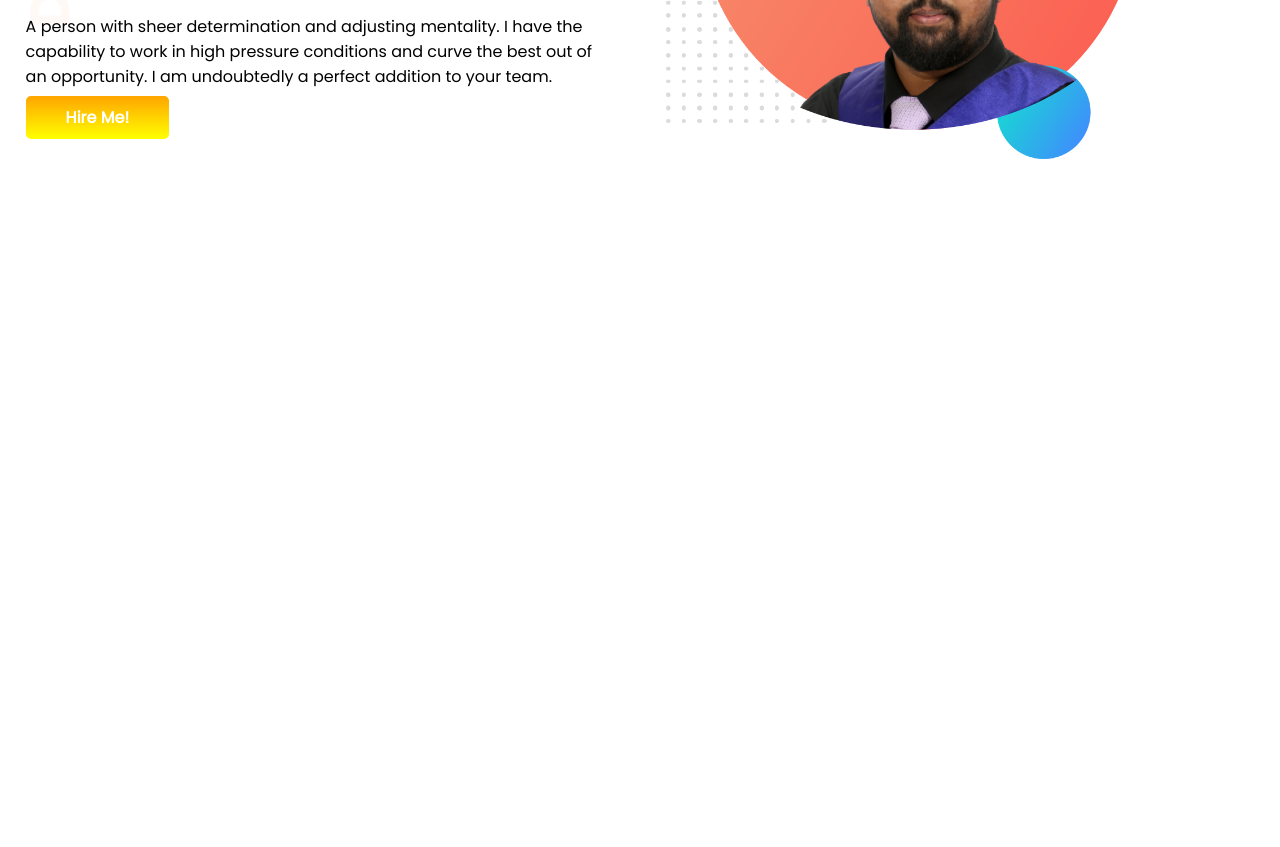
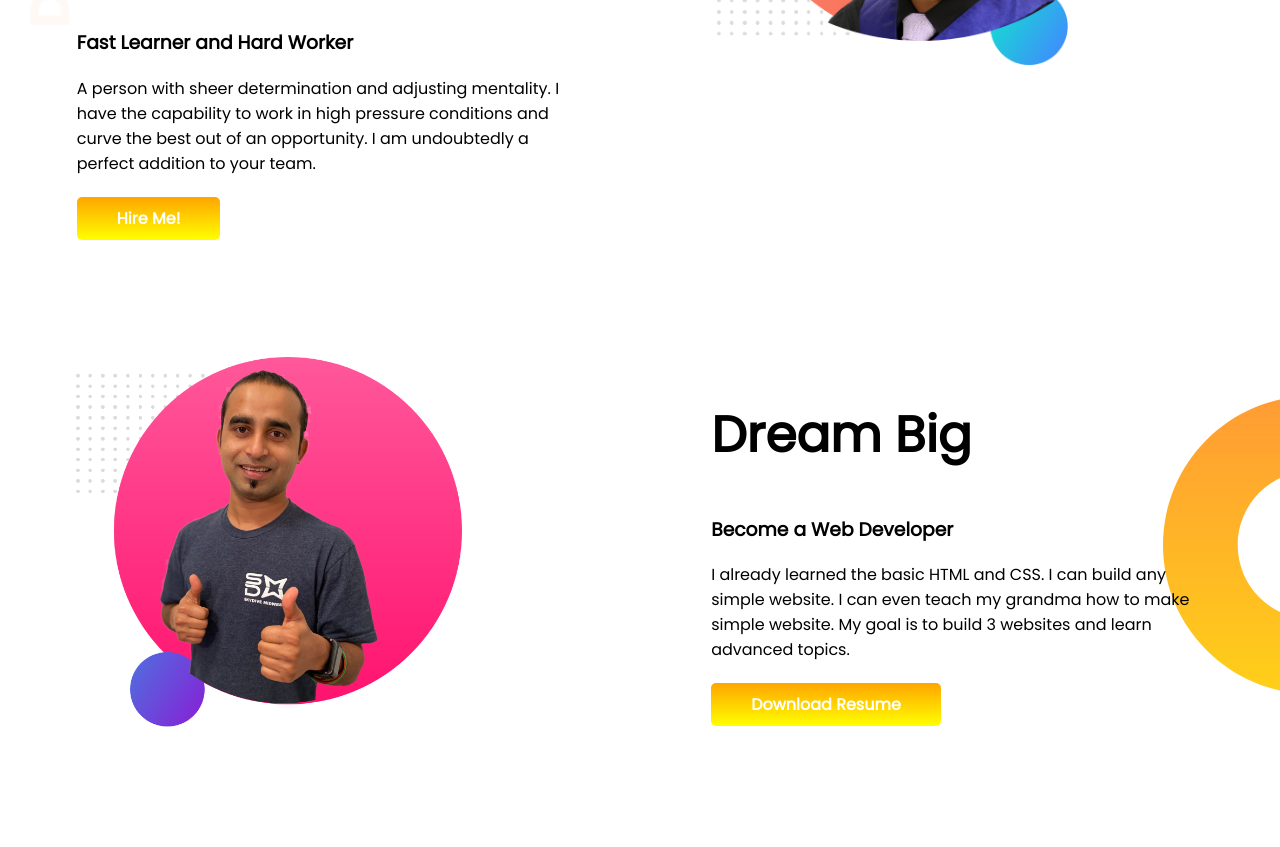
Before and after one commit to istekharulhaque/developer-portfolio, a plain HTML site: page index.html in a window 1280 px wide. Shown: the part 334-1181 px from the top of the page. Before the commit the page ends 800 px from the top, so only its background shows below. Drawn offline with Linux system fonts and the light colour scheme.

Commit message:
Dream Added

```diff
--- a/index.html
+++ b/index.html
@@ -18,7 +18,8 @@
             <h1>Welcome To</h1>
             <h1><span class="orange-color">Istekharul's</span> Portfolio</h1>
             <h3>Fast Learner and Hard Worker</h3>
-            <p>A person with sheer determination and adjusting mentality. I have the capability to work in high pressure
+            <p class="line-spacing">A person with sheer determination and adjusting mentality. I have the capability to
+                work in high pressure
                 conditions and curve the best out of an opportunity. I am undoubtedly a perfect addition to your team.
             </p>
             <a class="link-button" target="_blank" href="https://www.linkedin.com/in/istekharul-haque/">Hire Me!</a>
@@ -27,6 +28,19 @@
             <img src="images/Istekharul-picture-with-bg.png" alt="">
         </div>
     </section>
+    <section class="dream-big">
+        <div class="half-width">
+            <img src="images/jhankar2.png" alt="">
+        </div>
+        <div class="half-width">
+            <h1>Dream Big</h1>
+            <h3>Become a Web Developer</h3>
+            <p class="line-spacing">I already learned the basic HTML and CSS. I can build any simple website. I can even
+                teach my grandma how
+                to make simple website. My goal is to build 3 websites and learn advanced topics.</p>
+            <a class="link-button" target="_blank" href="">Download Resume</a>
+        </div>
+    </section>
 </body>
 
 </html>
--- a/style.css
+++ b/style.css
@@ -10,10 +10,11 @@ h1{
 }
 section{
     display: flex;
+    margin-bottom: 100px;
 }
 .half-width{
     width: 50%;
-    padding: 2%;
+    padding: 1% 6%;
 }
 .half-width img{
     width: 80%;
@@ -30,3 +31,12 @@ section{
     background-image: url(images/top-banner.png);
     background-repeat: no-repeat;
 }
+.line-spacing{
+    margin-bottom: 30px;
+}
+.dream-big{
+    background-image: url(images/dream-bg.png);
+    background-repeat: no-repeat;
+    background-position: right;
+    padding-right: 10px;
+}
```
